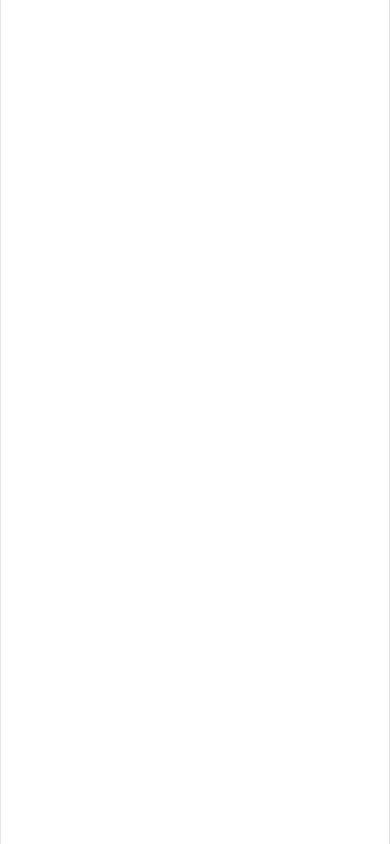
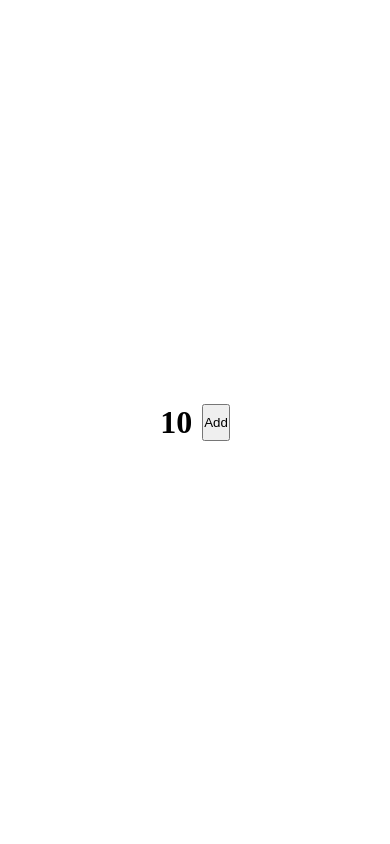
Before and after one commit to Mahtab-217/ReactProject, a React (Vite) app: page / in a window 390 px wide. Built offline with nearby package versions, Linux system fonts and the light colour scheme.

Commit message:
new codes

```diff
--- a/src/App.jsx
+++ b/src/App.jsx
@@ -1,7 +1,36 @@
+import { useState } from "react"
+
 export default function App(){
+  const [value, setValue]=useState(10);
+  function hadleClick(){
+    setValue(value+1);
+  }
   return(
     <>
-    <h1></h1>
+    <div style={
+      {
+        width: "100%",
+        height: "100vh",
+        display: "flex",
+        justifyContent: "center",
+        alignItems: "center",
+      }
+    }>
+      <div style={
+        {
+            display: "flex",
+            gap:"10px",
+
+        }
+      }>
+      <h1>{value}</h1>
+      <button onClick={hadleClick} style={
+        {
+
+        }
+      }>Add</button>
+      </div>
+    </div>
     </>
   )
 }
--- a/src/index.css
+++ b/src/index.css
@@ -1,111 +1,5 @@
-:root {
-  --text: #6b6375;
-  --text-h: #08060d;
-  --bg: #fff;
-  --border: #e5e4e7;
-  --code-bg: #f4f3ec;
-  --accent: #aa3bff;
-  --accent-bg: rgba(170, 59, 255, 0.1);
-  --accent-border: rgba(170, 59, 255, 0.5);
-  --social-bg: rgba(244, 243, 236, 0.5);
-  --shadow:
-    rgba(0, 0, 0, 0.1) 0 10px 15px -3px, rgba(0, 0, 0, 0.05) 0 4px 6px -2px;
-
-  --sans: system-ui, 'Segoe UI', Roboto, sans-serif;
-  --heading: system-ui, 'Segoe UI', Roboto, sans-serif;
-  --mono: ui-monospace, Consolas, monospace;
-
-  font: 18px/145% var(--sans);
-  letter-spacing: 0.18px;
-  color-scheme: light dark;
-  color: var(--text);
-  background: var(--bg);
-  font-synthesis: none;
-  text-rendering: optimizeLegibility;
-  -webkit-font-smoothing: antialiased;
-  -moz-osx-font-smoothing: grayscale;
-
-  @media (max-width: 1024px) {
-    font-size: 16px;
-  }
-}
-
-@media (prefers-color-scheme: dark) {
-  :root {
-    --text: #9ca3af;
-    --text-h: #f3f4f6;
-    --bg: #16171d;
-    --border: #2e303a;
-    --code-bg: #1f2028;
-    --accent: #c084fc;
-    --accent-bg: rgba(192, 132, 252, 0.15);
-    --accent-border: rgba(192, 132, 252, 0.5);
-    --social-bg: rgba(47, 48, 58, 0.5);
-    --shadow:
-      rgba(0, 0, 0, 0.4) 0 10px 15px -3px, rgba(0, 0, 0, 0.25) 0 4px 6px -2px;
-  }
-
-  #social .button-icon {
-    filter: invert(1) brightness(2);
-  }
-}
-
-body {
-  margin: 0;
-}
-
-#root {
-  width: 1126px;
-  max-width: 100%;
-  margin: 0 auto;
-  text-align: center;
-  border-inline: 1px solid var(--border);
-  min-height: 100svh;
-  display: flex;
-  flex-direction: column;
+*{
+  padding: 0;
+  margin:0;
   box-sizing: border-box;
 }
-
-h1,
-h2 {
-  font-family: var(--heading);
-  font-weight: 500;
-  color: var(--text-h);
-}
-
-h1 {
-  font-size: 56px;
-  letter-spacing: -1.68px;
-  margin: 32px 0;
-  @media (max-width: 1024px) {
-    font-size: 36px;
-    margin: 20px 0;
-  }
-}
-h2 {
-  font-size: 24px;
-  line-height: 118%;
-  letter-spacing: -0.24px;
-  margin: 0 0 8px;
-  @media (max-width: 1024px) {
-    font-size: 20px;
-  }
-}
-p {
-  margin: 0;
-}
-
-code,
-.counter {
-  font-family: var(--mono);
-  display: inline-flex;
-  border-radius: 4px;
-  color: var(--text-h);
-}
-
-code {
-  font-size: 15px;
-  line-height: 135%;
-  padding: 4px 8px;
-  background: var(--code-bg);
-}
```
